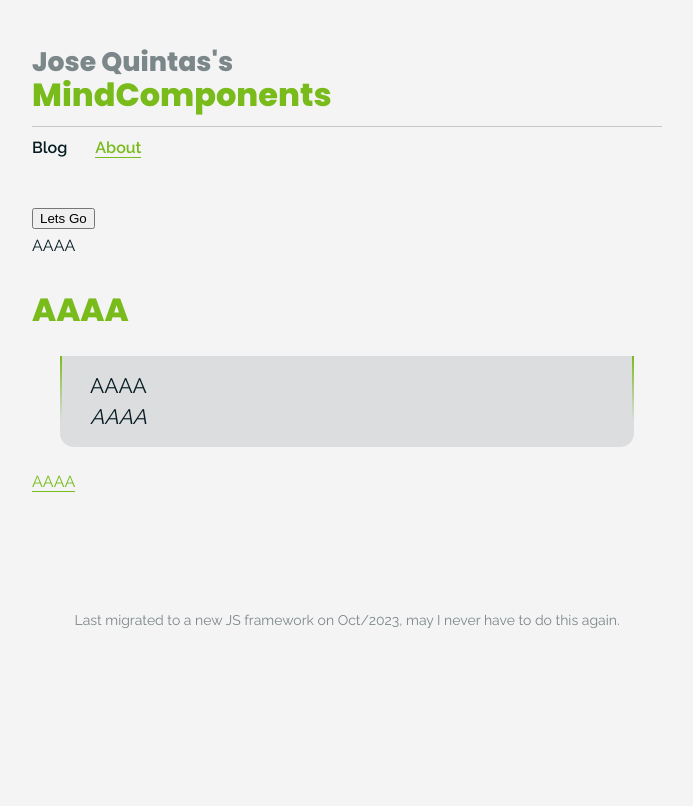
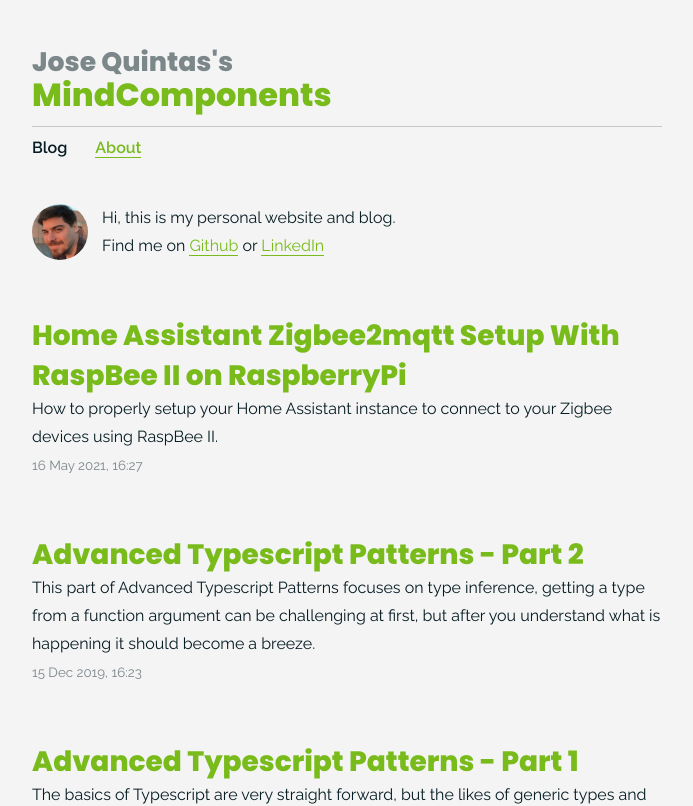
Before and after one commit to JCQuintas/mind-components, a Next.js app: page / in a window 1280 px wide. Shown: the top 806 px of the page, without its empty margins (293-986 px from the left). Built offline with nearby package versions, Linux system fonts and the light colour scheme.

Commit message:
fix: home page

```diff
--- a/src/app/globals.css
+++ b/src/app/globals.css
@@ -95,15 +95,6 @@ h5,
 h6 {
   color: rgb(var(--foreground-rgb));
   margin-top: var(--spacing-2);
-}
-
-h1 a,
-h2 a,
-h3 a,
-h4 a,
-h5 a,
-h6 a {
-  color: inherit;
 }
 
 p,
--- a/src/app/page.tsx
+++ b/src/app/page.tsx
@@ -1,23 +1,36 @@
+import Link from 'next/link'
+import { Bio } from '../components/bio'
 import { Navigation } from '../components/navigation'
 import { PageHeader } from '../components/page-header'
+import { dateTimeFormat } from '../date-time-format'
+import styles from './posts.module.scss'
+import { getSortedPostsData } from './posts/[id]/get-posts'
 
-export default function Home() {
+export default async function Home() {
+  const posts = await getSortedPostsData()
+
   return (
     <>
       <PageHeader isRoot />
       <Navigation activePath="/" />
+      <main className={styles.posts}>
+        <Bio />
+        {posts.map((post) => {
+          const title = post.title
+          const created = dateTimeFormat.format(post.created)
 
-      <main className="">
-        <button>Lets Go</button>
-
-        <p>AAAA</p>
-        <h1>AAAA</h1>
-
-        <blockquote>
-          <p>AAAA</p>
-          <cite>AAAA</cite>
-        </blockquote>
-        <a href="https://google.com">AAAA</a>
+          return (
+            <div className={styles.post} key={post.slug}>
+              <h3 className={styles.title}>
+                <Link href={post.slug}>{title}</Link>
+              </h3>
+              <p className={styles.description}>{post.description}</p>
+              <small className={styles.published}>
+                <time dateTime={created}>{created}</time>
+              </small>
+            </div>
+          )
+        })}
       </main>
     </>
   )
--- /dev/null
+++ b/src/app/posts.module.scss
@@ -0,0 +1,25 @@
+.posts {
+  margin-bottom: 1em;
+}
+
+.post {
+  margin-bottom: var(--spacing-2);
+}
+
+.title {
+  margin-bottom: var(--spacing-0-1);
+  font-size: var(--spacing-1);
+  line-height: 1.4;
+
+  a {
+    box-shadow: none;
+  }
+}
+
+.description {
+  margin: 0;
+}
+
+.published {
+  color: rgba(var(--foreground-rgb), 0.5);
+}
--- a/src/components/bio.tsx
+++ b/src/components/bio.tsx
@@ -1,8 +1,14 @@
 import Image from 'next/image'
-import { FunctionComponent } from 'react'
+import { AnchorHTMLAttributes, FunctionComponent } from 'react'
 import { siteData } from '../site-data'
 import profilePic from './../profile.png'
 import styles from './bio.module.scss'
+
+const Url: FunctionComponent<AnchorHTMLAttributes<'a'>> = ({ href, children }) => (
+  <a href={href} target="_blank" rel="noopener noreferrer">
+    {children}
+  </a>
+)
 
 export const Bio: FunctionComponent = () => {
   return (
@@ -11,14 +17,8 @@ export const Bio: FunctionComponent = () => {
       <div>
         <div>Hi, this is my personal website and blog.</div>
         <div>
-          Find me on{' '}
-          <a href={`https://github.com/${siteData.github}`} target="_blank" rel="noopener noreferrer">
-            Github
-          </a>{' '}
-          or{' '}
-          <a href={`https://linkedin.com/in/${siteData.linkedIn}`} target="_blank" rel="noopener noreferrer">
-            aedIn
-          </a>
+          Find me on <Url href={`https://github.com/${siteData.github}`}>Github</Url> or{' '}
+          <Url href={`https://linkedin.com/in/${siteData.linkedIn}`}>LinkedIn</Url>
         </div>
       </div>
     </div>
--- /dev/null
+++ b/src/date-time-format.ts
@@ -0,0 +1,8 @@
+export const dateTimeFormat = new Intl.DateTimeFormat('en-GB', {
+  timeZone: 'UTC',
+  day: 'numeric',
+  month: 'short',
+  year: 'numeric',
+  hour: 'numeric',
+  minute: 'numeric',
+})
```
Also changed, not shown: src/app/posts/[id]/page.tsx (+2 -10 lines), src/old/index.tsx (deleted, +0 -79 lines), src/app/posts/[id]/post.module.css (renamed from src/app/posts/[id]/posts.module.css).
